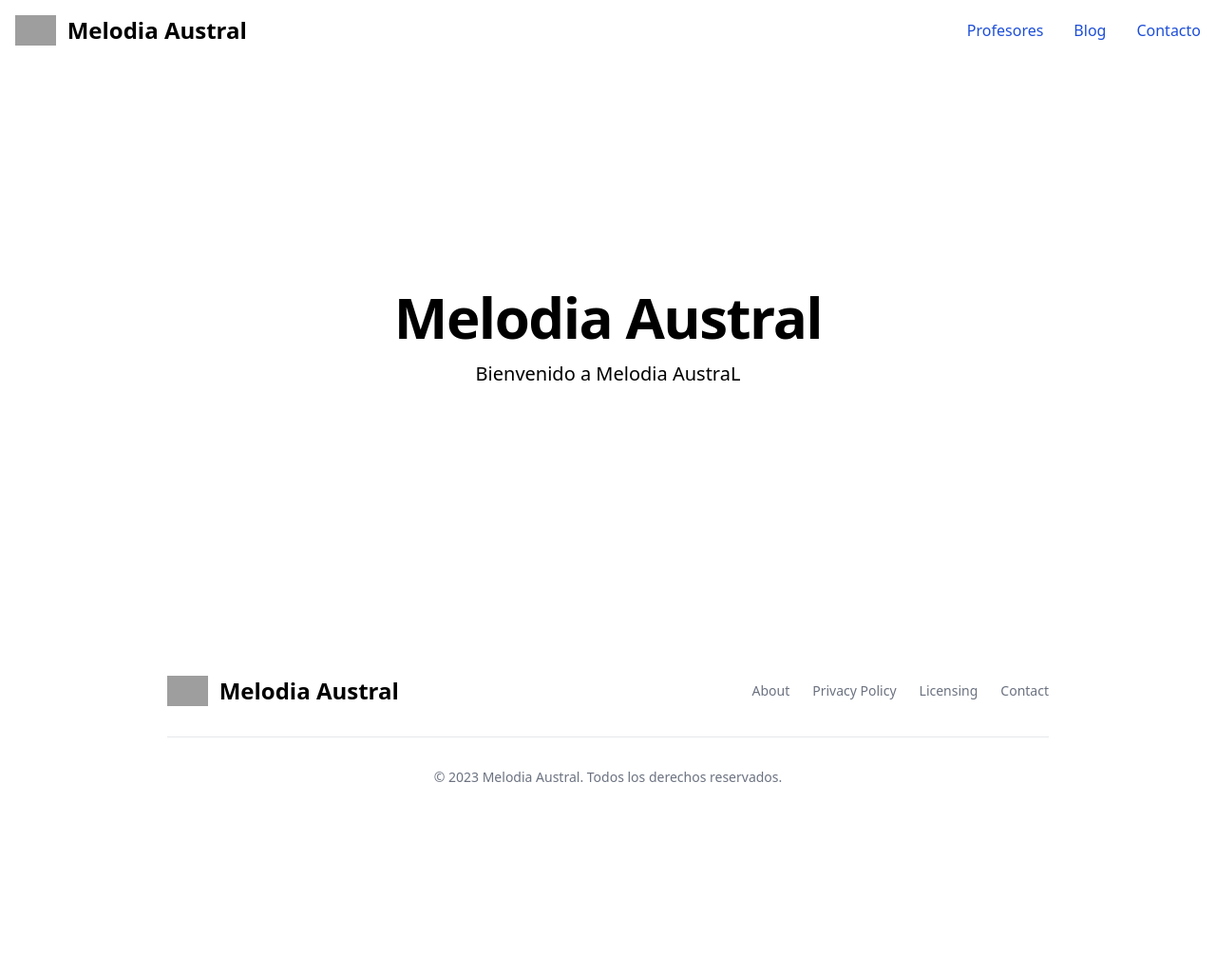
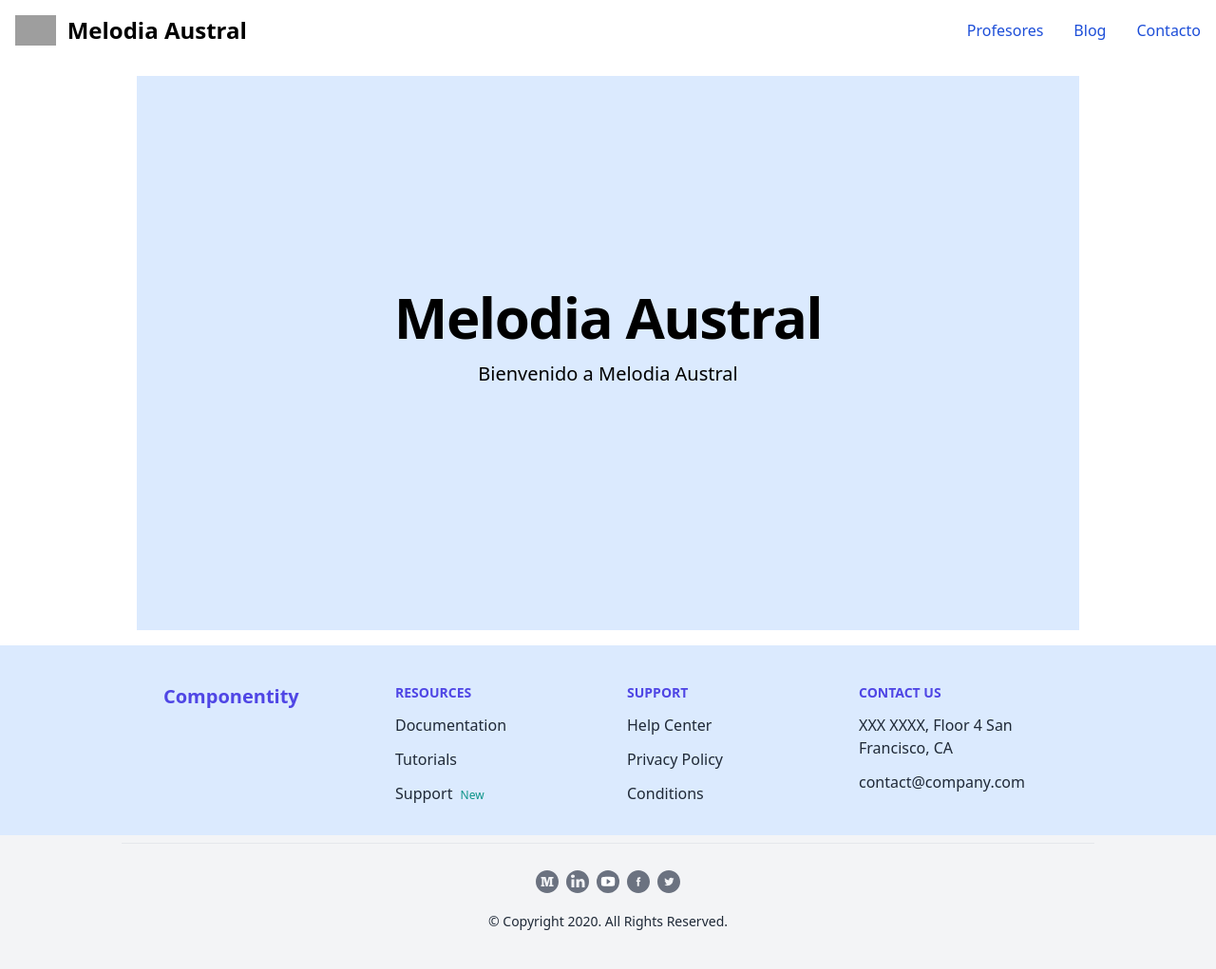
Before and after one commit to ariverak/melodia-austral, a Gatsby site: page / in a window 1280 px wide. Shown: the whole page at 95% size. Before the commit the page ends 893 px from the top, so only its background shows below. Built offline with nearby package versions, Linux system fonts and the light colour scheme; Gatsby itself is replaced by a stand-in of ours; grey boxes are pictures that could not be loaded.

Commit message:
feat: AdFooterinlayout

```diff
--- /dev/null
+++ b/src/layout/Footer.tsx
@@ -0,0 +1,247 @@
+import * as React from 'react'
+import { Link } from 'gatsby'
+
+
+const Footer: React.FC = () => {
+
+  return (
+    <>
+
+      <div className="bg-blue-100 pt-5 " >
+
+        <div className="max-w-screen-lg px-4 sm:px-6 text-gray-800 sm:grid md:grid-cols-4 sm:grid-cols-2 mx-auto">
+          <div className="p-5">
+            <h3 className="font-bold text-xl text-indigo-600">Componentity</h3>
+          </div>
+          <div className="p-5" >
+
+            <div className="text-sm uppercase text-indigo-600 font-bold">
+              Resources
+            </div>
+            <a className="my-3 block" href="/#">
+              Documentation <span className="text-teal-600 text-xs p-1" />
+            </a>
+            <a className="my-3 block" href="/#">
+              Tutorials <span className="text-teal-600 text-xs p-1" />
+            </a>
+            <a className="my-3 block" href="/#">
+              Support <span className="text-teal-600 text-xs p-1">New</span>
+            </a>
+          </div>
+          <div className="p-5">
+            <div className="text-sm uppercase text-indigo-600 font-bold">
+              Support
+            </div>
+            <a className="my-3 block" href="/#">
+              Help Center <span className="text-teal-600 text-xs p-1" />
+            </a>
+            <a className="my-3 block" href="/#">
+              Privacy Policy <span className="text-teal-600 text-xs p-1" />
+            </a>
+            <a className="my-3 block" href="/#">
+              Conditions <span className="text-teal-600 text-xs p-1" />
+            </a>
+          </div>
+          <div className="p-5">
+            <div className="text-sm uppercase text-indigo-600 font-bold">
+              Contact us
+            </div>
+            <a className="my-3 block" href="/#">
+              XXX XXXX, Floor 4 San Francisco, CA{" "}
+              <span className="text-teal-600 text-xs p-1" />
+            </a>
+            <a className="my-3 block" href="/#">
+              contact@company.com <span className="text-teal-600 text-xs p-1" />
+            </a>
+          </div>
+        </div>
+      </div>
+      <div className="bg-gray-100 pt-2">
+        <div
+          className="flex pb-5 px-3 m-auto pt-5 border-t text-gray-800 text-sm flex-col
+max-w-screen-lg items-center"
+        >
+          <div className="md:flex-auto md:flex-row-reverse mt-2 flex-row flex">
+            <a href="/#" className="w-6 mx-1">
+              <svg
+                className="fill-current cursor-pointer text-gray-500 hover:text-indigo-600"
+                width="100%"
+                height="100%"
+                viewBox="0 0 24 24"
+                version="1.1"
+                xmlns="http://www.w3.org/2000/svg"
+                xmlnsXlink="http://www.w3.org/1999/xlink"
+                xmlSpace="preserve"
+
+                style={{
+                  fillRule: "evenodd",
+                  clipRule: "evenodd",
+                  strokeLinejoin: "round",
+                  strokeMiterlimit: 2
+                }}
+              >
+                <path
+                  id="Twitter"
+                  d="M24,12c0,6.627 -5.373,12 -12,12c-6.627,0 -12,-5.373 -12,-12c0,-6.627
+            5.373,-12 12,-12c6.627,0 12,5.373 12,12Zm-6.465,-3.192c-0.379,0.168
+            -0.786,0.281 -1.213,0.333c0.436,-0.262 0.771,-0.676
+            0.929,-1.169c-0.408,0.242 -0.86,0.418 -1.341,0.513c-0.385,-0.411
+            -0.934,-0.667 -1.541,-0.667c-1.167,0 -2.112,0.945 -2.112,2.111c0,0.166
+            0.018,0.327 0.054,0.482c-1.754,-0.088 -3.31,-0.929
+            -4.352,-2.206c-0.181,0.311 -0.286,0.674 -0.286,1.061c0,0.733 0.373,1.379
+            0.94,1.757c-0.346,-0.01 -0.672,-0.106 -0.956,-0.264c-0.001,0.009
+            -0.001,0.018 -0.001,0.027c0,1.023 0.728,1.877 1.694,2.07c-0.177,0.049
+            -0.364,0.075 -0.556,0.075c-0.137,0 -0.269,-0.014 -0.397,-0.038c0.268,0.838
+            1.048,1.449 1.972,1.466c-0.723,0.566 -1.633,0.904 -2.622,0.904c-0.171,0
+            -0.339,-0.01 -0.504,-0.03c0.934,0.599 2.044,0.949 3.237,0.949c3.883,0
+            6.007,-3.217 6.007,-6.008c0,-0.091 -0.002,-0.183 -0.006,-0.273c0.413,-0.298
+            0.771,-0.67 1.054,-1.093Z"
+                />
+              </svg>
+            </a>
+            <a href="/#" className="w-6 mx-1">
+              <svg
+                className="fill-current cursor-pointer text-gray-500 hover:text-indigo-600"
+                width="100%"
+                height="100%"
+                viewBox="0 0 24 24"
+                version="1.1"
+                xmlns="http://www.w3.org/2000/svg"
+                xmlnsXlink="http://www.w3.org/1999/xlink"
+                xmlSpace="preserve"
+
+                style={{
+                  fillRule: "evenodd",
+                  clipRule: "evenodd",
+                  strokeLinejoin: "round",
+                  strokeMiterlimit: 2
+                }}
+              >
+                <path
+                  id="Facebook"
+                  d="M24,12c0,6.627 -5.373,12 -12,12c-6.627,0 -12,-5.373 -12,-12c0,-6.627
+            5.373,-12 12,-12c6.627,0 12,5.373
+            12,12Zm-11.278,0l1.294,0l0.172,-1.617l-1.466,0l0.002,-0.808c0,-0.422
+            0.04,-0.648 0.646,-0.648l0.809,0l0,-1.616l-1.295,0c-1.555,0 -2.103,0.784
+            -2.103,2.102l0,0.97l-0.969,0l0,1.617l0.969,0l0,4.689l1.941,0l0,-4.689Z"
+                />
+              </svg>
+            </a>
+            <a href="/#" className="w-6 mx-1">
+              <svg
+                className="fill-current cursor-pointer text-gray-500 hover:text-indigo-600"
+                width="100%"
+                height="100%"
+                viewBox="0 0 24 24"
+                version="1.1"
+                xmlns="http://www.w3.org/2000/svg"
+                xmlnsXlink="http://www.w3.org/1999/xlink"
+                xmlSpace="preserve"
+
+                style={{
+                  fillRule: "evenodd",
+                  clipRule: "evenodd",
+                  strokeLinejoin: "round",
+                  strokeMiterlimit: 2
+                }}
+              >
+                <g id="Layer_1">
+                  <circle id="Oval" cx={12} cy={12} r={12} />
+                  <path
+                    id="Shape"
+                    d="M19.05,8.362c0,-0.062 0,-0.125 -0.063,-0.187l0,-0.063c-0.187,-0.562
+               -0.687,-0.937 -1.312,-0.937l0.125,0c0,0 -2.438,-0.375 -5.75,-0.375c-3.25,0
+               -5.75,0.375 -5.75,0.375l0.125,0c-0.625,0 -1.125,0.375
+               -1.313,0.937l0,0.063c0,0.062 0,0.125 -0.062,0.187c-0.063,0.625 -0.25,1.938
+               -0.25,3.438c0,1.5 0.187,2.812 0.25,3.437c0,0.063 0,0.125
+               0.062,0.188l0,0.062c0.188,0.563 0.688,0.938 1.313,0.938l-0.125,0c0,0
+               2.437,0.375 5.75,0.375c3.25,0 5.75,-0.375 5.75,-0.375l-0.125,0c0.625,0
+               1.125,-0.375 1.312,-0.938l0,-0.062c0,-0.063 0,-0.125
+               0.063,-0.188c0.062,-0.625 0.25,-1.937 0.25,-3.437c0,-1.5 -0.125,-2.813
+               -0.25,-3.438Zm-4.634,3.927l-3.201,2.315c-0.068,0.068 -0.137,0.068
+               -0.205,0.068c-0.068,0 -0.136,0 -0.204,-0.068c-0.136,-0.068 -0.204,-0.204
+               -0.204,-0.34l0,-4.631c0,-0.136 0.068,-0.273 0.204,-0.341c0.136,-0.068
+               0.272,-0.068 0.409,0l3.201,2.316c0.068,0.068 0.136,0.204
+               0.136,0.34c0.068,0.136 0,0.273 -0.136,0.341Z"
+                    style={{ fill: "rgb(255, 255, 255)" }}
+                  />
+                </g>
+              </svg>
+            </a>
+            <a href="/#" className="w-6 mx-1">
+              <svg
+                className="fill-current cursor-pointer text-gray-500 hover:text-indigo-600"
+                width="100%"
+                height="100%"
+                viewBox="0 0 24 24"
+                version="1.1"
+                xmlns="http://www.w3.org/2000/svg"
+                xmlnsXlink="http://www.w3.org/1999/xlink"
+                xmlSpace="preserve"
+
+                style={{
+                  fillRule: "evenodd",
+                  clipRule: "evenodd",
+                  strokeLinejoin: "round",
+                  strokeMiterlimit: 2
+                }}
+              >
+                <path
+                  id="Shape"
+                  d="M7.3,0.9c1.5,-0.6 3.1,-0.9 4.7,-0.9c1.6,0 3.2,0.3 4.7,0.9c1.5,0.6 2.8,1.5
+            3.8,2.6c1,1.1 1.9,2.3 2.6,3.8c0.7,1.5 0.9,3 0.9,4.7c0,1.7 -0.3,3.2
+            -0.9,4.7c-0.6,1.5 -1.5,2.8 -2.6,3.8c-1.1,1 -2.3,1.9 -3.8,2.6c-1.5,0.7
+            -3.1,0.9 -4.7,0.9c-1.6,0 -3.2,-0.3 -4.7,-0.9c-1.5,-0.6 -2.8,-1.5
+            -3.8,-2.6c-1,-1.1 -1.9,-2.3 -2.6,-3.8c-0.7,-1.5 -0.9,-3.1 -0.9,-4.7c0,-1.6
+            0.3,-3.2 0.9,-4.7c0.6,-1.5 1.5,-2.8 2.6,-3.8c1.1,-1 2.3,-1.9
+            3.8,-2.6Zm-0.3,7.1c0.6,0 1.1,-0.2 1.5,-0.5c0.4,-0.3 0.5,-0.8 0.5,-1.3c0,-0.5
+            -0.2,-0.9 -0.6,-1.2c-0.4,-0.3 -0.8,-0.5 -1.4,-0.5c-0.6,0 -1.1,0.2
+            -1.4,0.5c-0.3,0.3 -0.6,0.7 -0.6,1.2c0,0.5 0.2,0.9 0.5,1.3c0.3,0.4 0.9,0.5
+            1.5,0.5Zm1.5,10l0,-8.5l-3,0l0,8.5l3,0Zm11,0l0,-4.5c0,-1.4 -0.3,-2.5
+            -0.9,-3.3c-0.6,-0.8 -1.5,-1.2 -2.6,-1.2c-0.6,0 -1.1,0.2 -1.5,0.5c-0.4,0.3
+            -0.8,0.8 -0.9,1.3l-0.1,-1.3l-3,0l0.1,2l0,6.5l3,0l0,-4.5c0,-0.6 0.1,-1.1
+            0.4,-1.5c0.3,-0.4 0.6,-0.5 1.1,-0.5c0.5,0 0.9,0.2 1.1,0.5c0.2,0.3 0.4,0.8
+            0.4,1.5l0,4.5l2.9,0Z"
+                />
+              </svg>
+            </a>
+            <a href="/#" className="w-6 mx-1">
+              <svg
+                className="fill-current cursor-pointer text-gray-500 hover:text-indigo-600"
+                width="100%"
+                height="100%"
+                viewBox="0 0 24 24"
+                version="1.1"
+                xmlns="http://www.w3.org/2000/svg"
+                xmlnsXlink="http://www.w3.org/1999/xlink"
+                xmlSpace="preserve"
+
+                style={{
+                  fillRule: "evenodd",
+                  clipRule: "evenodd",
+                  strokeLinejoin: "round",
+                  strokeMiterlimit: 2
+                }}
+              >
+                <path
+                  id="Combined-Shape"
+                  d="M12,24c6.627,0 12,-5.373 12,-12c0,-6.627 -5.373,-12 -12,-12c-6.627,0
+            -12,5.373 -12,12c0,6.627 5.373,12 12,12Zm6.591,-15.556l-0.722,0c-0.189,0
+            -0.681,0.208 -0.681,0.385l0,6.422c0,0.178 0.492,0.323
+            0.681,0.323l0.722,0l0,1.426l-4.675,0l0,-1.426l0.935,0l0,-6.655l-0.163,0l-2.251,8.081l-1.742,0l-2.222,-8.081l-0.168,0l0,6.655l0.935,0l0,1.426l-3.74,0l0,-1.426l0.519,0c0.203,0
+            0.416,-0.145 0.416,-0.323l0,-6.422c0,-0.177 -0.213,-0.385
+            -0.416,-0.385l-0.519,0l0,-1.426l4.847,0l1.583,5.704l0.042,0l1.598,-5.704l5.021,0l0,1.426Z"
+                />
+              </svg>
+            </a>
+          </div>
+          <div className="my-5">© Copyright 2020. All Rights Reserved.</div>
+        </div>
+      </div>
+
+    </>
+
+  )
+}
+
+export default Footer
--- a/src/layout/index.tsx
+++ b/src/layout/index.tsx
@@ -1,5 +1,8 @@
 import React, { PropsWithChildren } from 'react'
 import Header from './Header'
+import Footer from './Footer'
+
+
 
 const Layout: React.FC<PropsWithChildren> = ({ children }) => {
   return (
@@ -7,6 +10,9 @@ const Layout: React.FC<PropsWithChildren> = ({ children }) => {
       <Header />
       {/* xl */}
       <main className='mx-auto max-w-screen-lg p-4'>{children}</main>
+
+      <Footer />
+
     </div>
   )
 }
--- a/src/pages/index.tsx
+++ b/src/pages/index.tsx
@@ -6,65 +6,17 @@ const IndexPage: React.FC<PageProps> = () => {
   return (
     <Layout>
       <section>
-        <div className='px-4 mx-auto max-w-screen-xl text-center py-24 lg:py-56'>
+        <div className='bg-blue-100 px-4 mx-auto max-w-screen-xl text-center py-24 lg:py-56'>
           <h1 className='mb-4 text-4xl font-extrabold tracking-tight leading-none md:text-5xl lg:text-6xl'>
             Melodia Austral
           </h1>
           <p className='mb-8 text-lg font-normal text-gray-5  00 lg:text-xl sm:px-16 lg:px-48'>
-            Bienvenido a Melodia AustraL
+            Bienvenido a Melodia Austral
           </p>
         </div>
       </section>
 
-      <footer className='bg-white rounded-lg m-4'>
-        <div className='w-full max-w-screen-xl mx-auto p-4 md:py-8'>
-          <div className='sm:flex sm:items-center sm:justify-between'>
-            <a
-              href='https://flowbite.com/'
-              className='flex items-center mb-4 sm:mb-0'
-            >
-              <img
-                src='https://flowbite.com/docs/images/logo.svg'
-                className='h-8 mr-3'
-                alt='Flowbite Logo'
-              />
-              <span className='self-center text-2xl font-semibold whitespace-nowrap'>
-                Melodia Austral
-              </span>
-            </a>
-            <ul className='flex flex-wrap items-center mb-6 text-sm font-medium text-gray-500 sm:mb-0 dark:text-gray-400'>
-              <li>
-                <a href='#' className='mr-4 hover:underline md:mr-6 '>
-                  About
-                </a>
-              </li>
-              <li>
-                <a href='#' className='mr-4 hover:underline md:mr-6'>
-                  Privacy Policy
-                </a>
-              </li>
-              <li>
-                <a href='#' className='mr-4 hover:underline md:mr-6 '>
-                  Licensing
-                </a>
-              </li>
-              <li>
-                <a href='#' className='hover:underline'>
-                  Contact
-                </a>
-              </li>
-            </ul>
-          </div>
-          <hr className='my-6 border-gray-200 sm:mx-auto dar  k:border-gray-700 lg:my-8' />
-          <span className='block text-sm text-gray-500 sm:text-center dark:text-gray-400'>
-            © {new Date().getFullYear()}{' '}
-            <a href='/' className='hover:underline'>
-              Melodia Austral
-            </a>
-            . Todos los derechos reservados.
-          </span>
-        </div>
-      </footer>
+
     </Layout>
   )
 }
```
Also changed, not shown: 2 other files.
